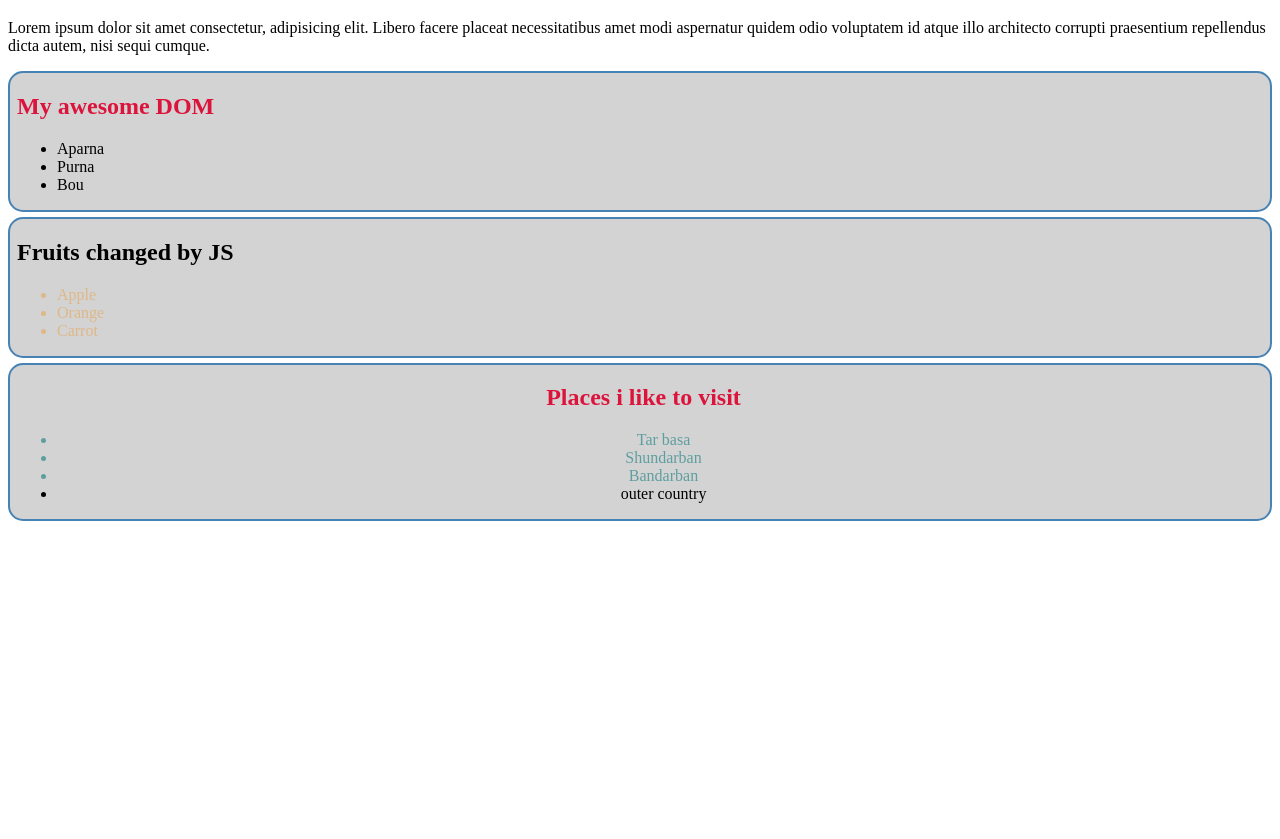
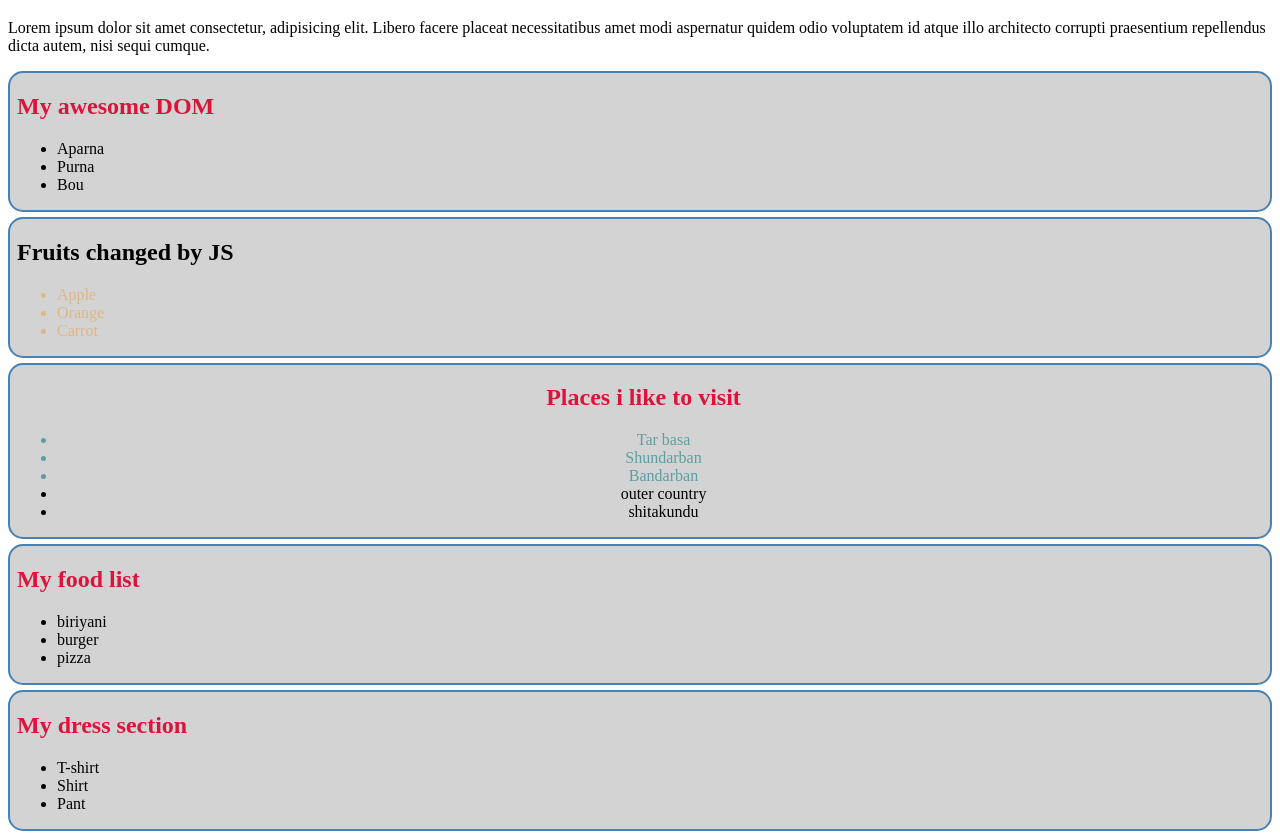
Before and after one commit to shoyonp/tour-of-dom, a plain HTML site: page index.html in a window 1280 px wide. Shown: the part 61-900 px from the top of the page. Before the commit the page ends 800 px from the top, so only its background shows below. Drawn offline with Linux system fonts and the light colour scheme.

Commit message:
creat element / html done

```diff
--- /dev/null
+++ b/JS/append.js
@@ -0,0 +1,48 @@
+// 1. where to add
+const placesList = document.getElementById('places-list');
+// 2. what to be added
+const li = document.createElement('li')
+li.innerText = 'shitakundu'
+
+// 3. add the child
+placesList.appendChild(li)
+
+
+// 1. where to add
+const mainContainer = document.getElementById('main-container');
+
+// 2. what to be added
+const scetion = document.createElement('section');
+const h1 = document.createElement('h1');
+h1.innerText = 'My food list';
+scetion.appendChild(h1);
+
+const ul = document.createElement('ul');
+const li1 = document.createElement('li');
+li1.innerText = 'biriyani';
+ul.appendChild(li1);
+
+const li2 = document.createElement('li');
+li2.innerText = 'burger';
+ul.appendChild(li2);
+
+const li3 = document.createElement('li');
+li3.innerText = 'pizza';
+ul.appendChild(li3);
+
+scetion.appendChild(ul);
+
+mainContainer.appendChild(scetion);
+
+// set inner html directly
+
+const scetionDress = document.createElement('section')
+scetionDress.innerHTML = `
+<h1>My dress section</h1>
+<ul>
+    <li>T-shirt</li>
+    <li>Shirt</li>
+    <li>Pant</li>
+</ul>
+`
+mainContainer.appendChild(scetionDress);
--- a/index.html
+++ b/index.html
@@ -27,7 +27,7 @@
         sequi cumque.
       </p>
     </header>
-    <main>
+    <main id="main-container">
       <section>
         <h1>My awesome DOM</h1>
         <ul>
@@ -46,7 +46,7 @@
       </section>
       <section id="places-container" class="large-text">
         <h1 id="places-title">Places i like to visit</h1>
-        <ul>
+        <ul id="places-list">
           <li class="important-places">Tar basa</li>
           <li class="important-places">Shundarban</li>
           <li class="important-places">Bandarban</li>
@@ -55,6 +55,7 @@
       </section>
     </main>
     <script src="JS/dom.js"></script>
+    <script src="JS/append.js"></script>
     <script src="JS/styleInJs.js"></script>
     <script>
       // const student = {
```
